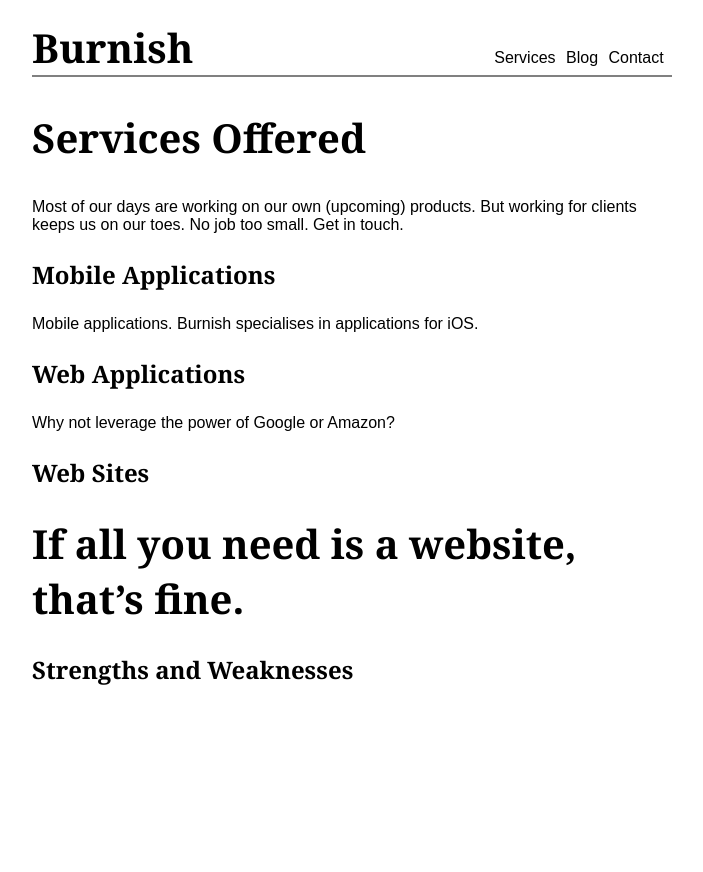
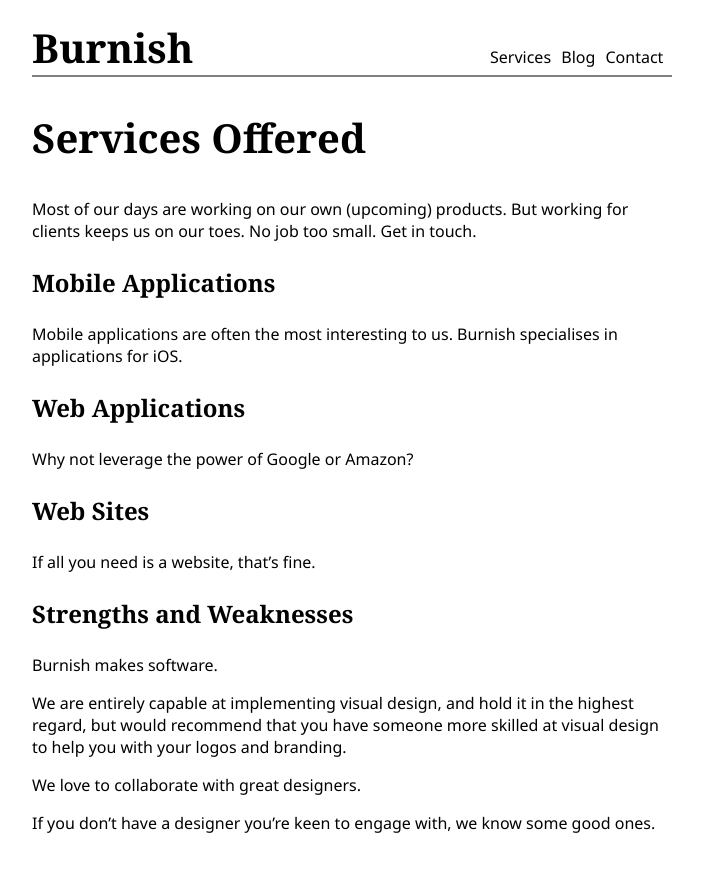
Before and after one commit to burnish/burnish.github.com, a Jekyll site: the page built from services.md, in a window 1280 px wide. Shown: the top 872 px of the page, without its empty margins (288-991 px from the left). Built offline with Jekyll 4.4.1, drawn with Linux system fonts in a browser that asks for light colours.

Commit message:
Worked on services wording.

```diff
--- a/services.md
+++ b/services.md
@@ -8,7 +8,7 @@
 
 ### Mobile Applications
 
-Mobile applications. Burnish specialises in applications for iOS.
+Mobile applications are often the most interesting to us. Burnish specialises in applications for iOS.
 
 ### Web Applications
 
@@ -17,6 +17,14 @@
 ### Web Sites
 
 If all you need is a website, that's fine.
-=
 
 ### Strengths and Weaknesses
+
+Burnish makes software.
+
+We are entirely capable at implementing visual design, and hold it in the highest regard,
+but would recommend that you have someone more skilled at visual design to help you with your logos and branding.
+
+We love to collaborate with great designers.
+
+If you don't have a designer you're keen to engage with, we know some good ones.
--- a/style/_site.less
+++ b/style/_site.less
@@ -1,6 +1,6 @@
 @logo-font: "garamond-premier-pro-display", Georgia, serif;
 @heading-font: "garamond-premier-pro-display", Georgia, serif;
-@body-font: proxima-nova, Avenir, futura-pt, source-sans-pro, sans-serif;
+@body-font: proxima-nova, Avenir, "Segoe UI", sans-serif;
 
 @grey: #808080;
 @dark-grey: #606060;
--- a/style/site.css
+++ b/style/site.css
@@ -1,4 +1,4 @@
-body{font-family:proxima-nova,Avenir,futura-pt,source-sans-pro,sans-serif;font-weight:lighter;}
+body{font-family:proxima-nova,Avenir,"Segoe UI",sans-serif;font-weight:lighter;}
 h1,h2,h3{font-family:"garamond-premier-pro-display",Georgia,serif;}h1 a,h2 a,h3 a{color:black;text-decoration:none;}
 #container{margin-left:15px;margin-right:15px;}
 h1,h2{font-size:40px;}
```
